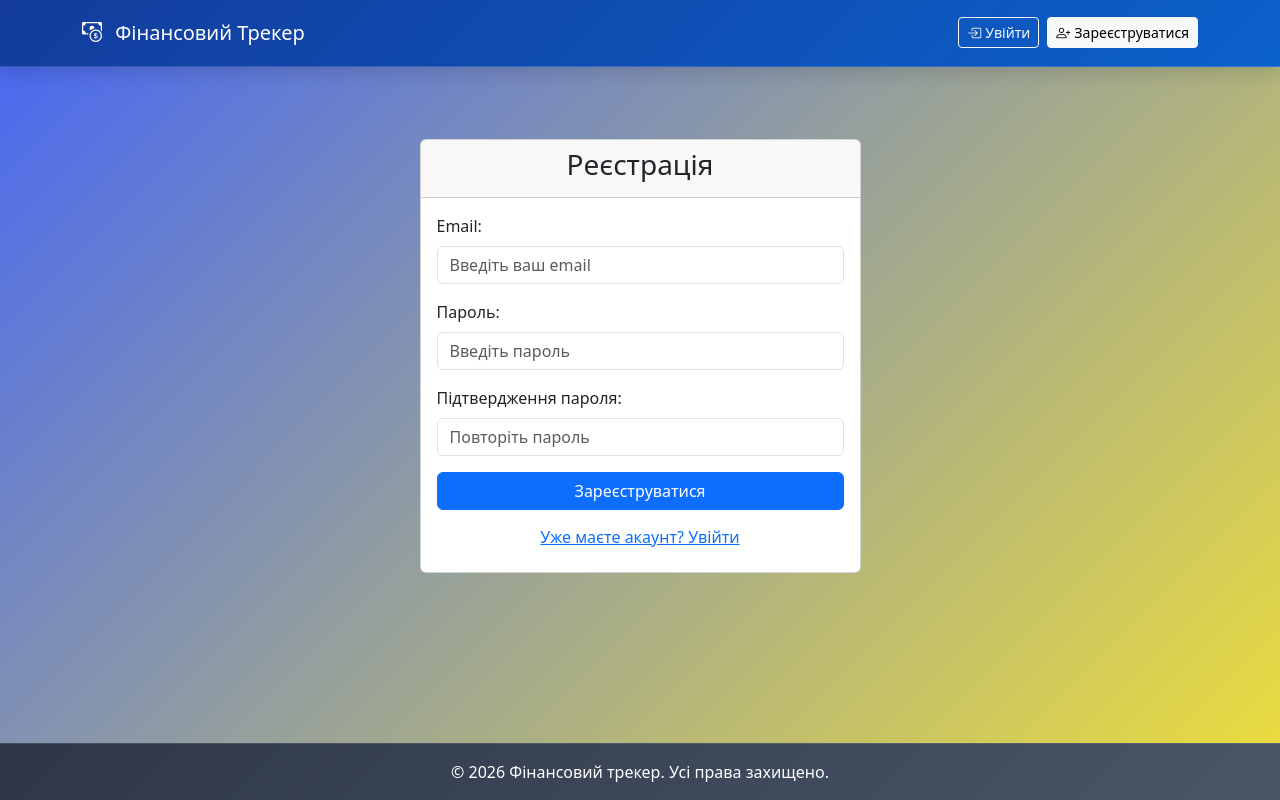
After one commit to VadimChepil/personal-finance-tracker, a Django app: page /signup/ in a window 1280 px wide. The commit adds this page. Run offline with Django 5.2, Linux system fonts and the light colour scheme.

Commit message:
Implemented user authentication system

```diff
--- a/config/urls.py
+++ b/config/urls.py
@@ -1,28 +1,12 @@
-"""
-URL configuration for config project.
-
-The `urlpatterns` list routes URLs to views. For more information please see:
-    https://docs.djangoproject.com/en/6.0/topics/http/urls/
-Examples:
-Function views
-    1. Add an import:  from my_app import views
-    2. Add a URL to urlpatterns:  path('', views.home, name='home')
-Class-based views
-    1. Add an import:  from other_app.views import Home
-    2. Add a URL to urlpatterns:  path('', Home.as_view(), name='home')
-Including another URLconf
-    1. Import the include() function: from django.urls import include, path
-    2. Add a URL to urlpatterns:  path('blog/', include('blog.urls'))
-"""
 from django.contrib import admin
 from django.urls import path
 from django.views.generic import TemplateView
-from django.contrib.auth.views import LoginView, LogoutView
+from users.views import SignUpView, SignInView, CustomLogoutView
 
 urlpatterns = [
     path('admin/', admin.site.urls),
-    path('', TemplateView.as_view(template_name='index.html'), name='home'),
-    path('login/', LoginView.as_view(template_name='registration/login.html'), name='login'),
-    path('logout/', LogoutView.as_view(next_page='/'), name='logout'),
-    path('signup/', TemplateView.as_view(template_name='registration/signup.html'), name='signup'),
+    path('', TemplateView.as_view(template_name='home/index.html'), name='home'),
+    path('signup/', SignUpView.as_view(), name='signup'),
+    path('signin/', SignInView.as_view(), name='signin'),
+    path('logout/', CustomLogoutView.as_view(), name='logout'),
 ]
--- a/static/css/style.css
+++ b/static/css/style.css
@@ -5,6 +5,8 @@ html, body {
 }
 
 body {
+    display: flex;
+    flex-direction: column;
     background: linear-gradient(135deg, #4566f5 0%, #eedf3a 100%);
     background-attachment: fixed;
     background-size: cover;
@@ -33,3 +35,7 @@ footer {
     padding: 25px 0 20px;
     border-top: 1px solid rgba(255, 255, 255, 0.1);
 }
+
+.card-body input {
+    width: 100%;
+}
--- /dev/null
+++ b/templates/authentication/registration.html
@@ -0,0 +1,74 @@
+{% extends 'base.html' %}
+
+{% block content %}
+<div class="container mt-5">
+    <div class="row justify-content-center">
+        <div class="col-md-5">
+            <div class="card">
+                <div class="card-header">
+                    <h3 class="text-center">Реєстрація</h3>
+                </div>
+                <div class="card-body">
+                    <form method="post">
+                        {% csrf_token %}
+
+                        {% if form.non_field_errors %}
+                            <div class="alert alert-danger">
+                                {% for error in form.non_field_errors %}
+                                    {{ error }}
+                                {% endfor %}
+                            </div>
+                        {% endif %}
+
+                        <div class="mb-3">
+                            <label for="id_email" class="form-label">Email:</label>
+                            {{ form.email }}
+                            {% if form.email.errors %}
+                                <div class="alert alert-danger mt-1">
+                                    {% for error in form.email.errors %}
+                                        <div>{{ error }}</div>
+                                    {% endfor %}
+                                </div>
+                            {% endif %}
+                        </div>
+
+                        <div class="mb-3">
+                            <label for="id_password1" class="form-label">Пароль:</label>
+                            {{ form.password1 }}
+                            {% if form.password1.errors %}
+                                <div class="alert alert-danger mt-1">
+                                    {% for error in form.password1.errors %}
+                                        <div>{{ error }}</div>
+                                    {% endfor %}
+                                </div>
+                            {% endif %}
+                            <small class="form-text text-muted">
+                                {{ form.password1.help_text }}
+                            </small>
+                        </div>
+
+                        <div class="mb-3">
+                            <label for="id_password2" class="form-label">Підтвердження пароля:</label>
+                            {{ form.password2 }}
+                            {% if form.password2.errors %}
+                                <div class="alert alert-danger mt-1">
+                                    {% for error in form.password2.errors %}
+                                        <div>{{ error }}</div>
+                                    {% endfor %}
+                                </div>
+                            {% endif %}
+                        </div>
+
+                        <div class="d-grid gap-2">
+                            <button type="submit" class="btn btn-primary">Зареєструватися</button>
+                            <a href="{% url 'signin' %}" class="btn btn-link">
+                                Уже маєте акаунт? Увійти
+                            </a>
+                        </div>
+                    </form>
+                </div>
+            </div>
+        </div>
+    </div>
+</div>
+{% endblock %}
--- a/templates/base.html
+++ b/templates/base.html
@@ -33,11 +33,14 @@
                                 <i class="bi bi-person-circle me-1"></i>
                                 {{ user.email|truncatechars:20 }}
                             </span>
-                            <a href="{% url 'logout' %}" class="btn btn-outline-light btn-sm ms-2">
-                                <i class="bi bi-box-arrow-right me-1"></i>Вийти
-                            </a>
+                            <form method="post" action="{% url 'logout' %}" class="d-inline ms-2">
+                                {% csrf_token %}
+                                <button type="submit" class="btn btn-outline-light btn-sm">
+                                    <i class="bi bi-box-arrow-right me-1"></i>Вийти
+                                </button>
+                            </form>
                         {% else %}
-                            <a href="{% url 'login' %}" class="btn btn-outline-light btn-sm me-2">
+                            <a href="{% url 'signin' %}" class="btn btn-outline-light btn-sm me-2">
                                 <i class="bi bi-box-arrow-in-right me-1"></i>Увійти
                             </a>
                             <a href="{% url 'signup' %}" class="btn btn-light btn-sm">
@@ -56,7 +59,7 @@
 
     <footer class="mt-5 py-3 bg-light text-center">
         <div class="container">
-            <p class="mb-0">© 2024 Фінансовий трекер. Усі права захищено.</p>
+            <p class="mb-0">© 2026 Фінансовий трекер. Усі права захищено.</p>
         </div>
     </footer>
 
--- a/templates/index.html
+++ b/templates/home/index.html
@@ -14,12 +14,11 @@
         </p>
 
         {% if user.is_authenticated %}
-            <p class="mt-4">Ви ввійшли в систему як <strong>{{ user.email }}</strong>.</p>
-            <a href="{% url 'finances:dashboard' %}" class="btn btn-primary btn-lg">Перейти до моїх фінансів</a>
+            <p class="mt-4">Чудово, що ви з нами!</strong></p>
         {% else %}
             <p class="mt-4">Щоб почати, увійдіть або зареєструйтеся.</p>
             <div class="mt-3">
-                <a href="{% url 'login' %}" class="btn btn-outline-primary btn-lg me-2">Увійти</a>
+                <a href="{% url 'signin' %}" class="btn btn-outline-primary btn-lg me-2">Увійти</a>
                 <a href="{% url 'signup' %}" class="btn btn-primary btn-lg">Зареєструватися</a>
             </div>
         {% endif %}
--- /dev/null
+++ b/users/forms.py
@@ -0,0 +1,115 @@
+from django import forms
+from django.contrib.auth.forms import UserCreationForm, AuthenticationForm
+from django.core.exceptions import ValidationError
+from django.contrib.auth.hashers import make_password
+from .models import User
+
+
+class SignUpForm(forms.ModelForm):
+    email = forms.EmailField(
+        widget=forms.EmailInput(attrs={
+            'class': 'form-control',
+            'placeholder': 'Введіть ваш email'
+        }),
+        error_messages={
+            'required': 'Будь ласка, введіть email',
+            'invalid': 'Введіть коректний email',
+        }
+    )
+
+    password1 = forms.CharField(
+        label="Пароль",
+        widget=forms.PasswordInput(attrs={
+            'class': 'form-control',
+            'placeholder': 'Введіть пароль'
+        }),
+        error_messages={
+            'required': 'Будь ласка, введіть пароль',
+        }
+    )
+
+    password2 = forms.CharField(
+        label="Підтвердження пароля",
+        widget=forms.PasswordInput(attrs={
+            'class': 'form-control',
+            'placeholder': 'Повторіть пароль'
+        }),
+        error_messages={
+            'required': 'Будь ласка, підтвердіть пароль',
+        }
+    )
+
+    class Meta:
+        model = User
+        fields = ('email',)
+
+
+    def clean_email(self):
+        email = self.cleaned_data.get('email')
+        if User.objects.filter(email=email).exists():
+            raise ValidationError('Користувач з таким email вже існує')
+        return email
+
+    def clean_password1(self):
+        password = self.cleaned_data.get('password1')
+
+        if not password:
+            raise ValidationError('Будь ласка, введіть пароль')
+
+        if len(password) < 8:
+            raise ValidationError('Пароль має бути не менше 8 символів.')
+
+        if password.isdigit() or  password.isalpha():
+            raise ValidationError('Пароль має містити літери та цифри.')
+
+        return password
+
+    def clean_password2(self):
+        password1 = self.cleaned_data.get("password1")
+        password2 = self.cleaned_data.get("password2")
+
+        if not password2:
+            raise ValidationError('Будь ласка, підтвердіть пароль')
+
+        if password1 and password2 and password1 != password2:
+            raise ValidationError("Паролі не співпадають")
+
+        return password2
+
+    def save(self, commit=True):
+        user = super().save(commit=False)
+        password = self.cleaned_data["password1"]
+        user.set_password(password)
+
+        if commit:
+            user.save()
+        return user
+
+
+class SignInForm(AuthenticationForm):
+    username = forms.EmailField(
+        label="Email",
+        widget=forms.EmailInput(attrs={
+            'class': 'form-control',
+            'placeholder': 'Введіть ваш email'
+        }),
+        error_messages={
+            'required': 'Будь ласка, введіть email',
+            'invalid': 'Введіть коректний email',
+        }
+    )
+
+    password = forms.CharField(
+        widget=forms.PasswordInput(attrs={
+            'class': 'form-control',
+            'placeholder': 'Введіть пароль'
+        }),
+        error_messages={
+            'required': 'Будь ласка, введіть пароль',
+        }
+    )
+
+    error_messages = {
+        'invalid_login': 'Будь ласка, введіть правильні email та пароль.',
+        'inactive': 'Цей обліковий запис неактивний.',
+    }
--- a/users/views.py
+++ b/users/views.py
@@ -1,4 +1,41 @@
-from django.shortcuts import render
+from django.views.generic import CreateView, FormView
+from django.contrib.auth.views import LogoutView
+from django.contrib.auth import login
+from django.urls import reverse_lazy
+from django.shortcuts import redirect
+from .forms import SignUpForm, SignInForm
 
-def index(request):
-    return render(request, "index.html")
+
+class SignUpView(CreateView):
+    form_class = SignUpForm
+    template_name = 'authentication/registration.html'
+    success_url = reverse_lazy('home')
+
+    def dispatch(self, request, *args, **kwargs):
+        if request.user.is_authenticated:
+            return redirect('home')
+        return super().dispatch(request, *args, **kwargs)
+
+    def form_valid(self, form):
+        response = super().form_valid(form)
+        login(self.request, self.object)
+        return response
+
+
+class SignInView(FormView):
+    form_class = SignInForm
+    template_name = 'authentication/login.html'
+    success_url = reverse_lazy('home')
+
+    def dispatch(self, request, *args, **kwargs):
+        if request.user.is_authenticated:
+            return redirect('home')
+        return super().dispatch(request, *args, **kwargs)
+
+    def form_valid(self, form):
+        login(self.request, form.get_user())
+        return super().form_valid(form)
+
+
+class CustomLogoutView(LogoutView):
+    next_page = reverse_lazy('home')
```
Also changed, not shown: config/settings.py (+2 -14 lines), templates/authentication/login.html (added, +59 -0 lines), users/models.py (+8 -4 lines), users/migrations/0001_initial.py (added).
